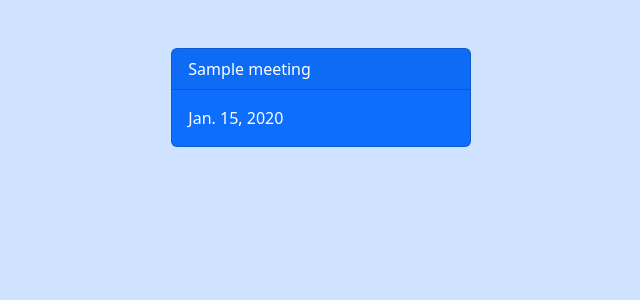
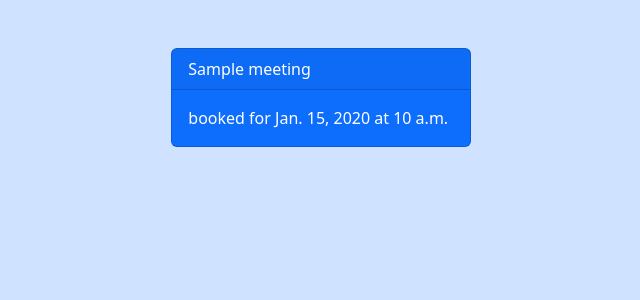
Before and after one commit to davidobr/meeting_scheduler, a Django app: page /meetings in a window 1280 px wide. Shown: the part 72-372 px from the top of the page, without its empty margins (362-1002 px from the left). Run offline with Django 4.2, Linux system fonts and the light colour scheme; tables that the repository leaves empty hold one stand-in row (values such as "Sample post").

Commit message:
added start time as well as date

```diff
--- a/website/templates/website/meetings.html
+++ b/website/templates/website/meetings.html
@@ -19,7 +19,7 @@
                   {{meeting.meeting_title}}
               </div>
               <div class="card-body">
-                  <p class="card-text">{{meeting.date}}</p>
+                  <p class="card-text">booked for {{meeting.date}} at {{meeting.start_time}}</p>
               </div>
             {% endfor %}
         {% else %}
```
